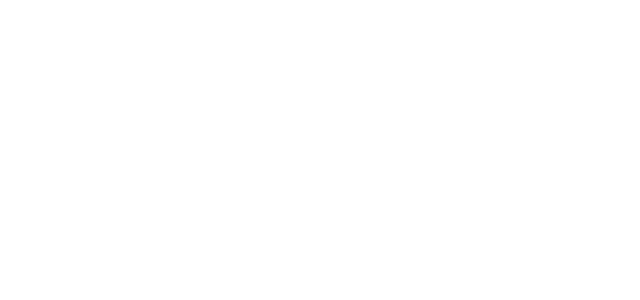
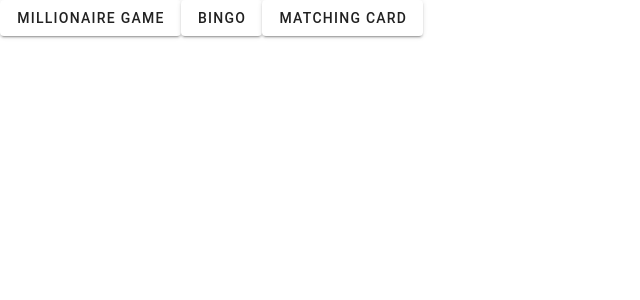
Before and after one commit to tanin-t/ez-games, a Nuxt app in the folder frontend/: page / in a window 1280 px wide. Before the commit this address had no page. Shown: the top 300 px of the page, without its empty margins (0-640 px from the left). Built offline with nearby package versions, Linux system fonts and the light colour scheme.

Commit message:
Setup home page

```diff
--- /dev/null
+++ b/frontend/pages/index.vue
@@ -0,0 +1,10 @@
+<template>
+    <div>
+        <v-btn href="/millionaire">Millionaire Game</v-btn>
+        <v-btn href="/bingo">Bingo</v-btn>
+        <v-btn href="/matching">Matching Card</v-btn>
+    </div>
+</template>
+
+<script setup>
+</script>
```
Also changed, not shown: 1 other file (tests, documents, lock files or other folders).
